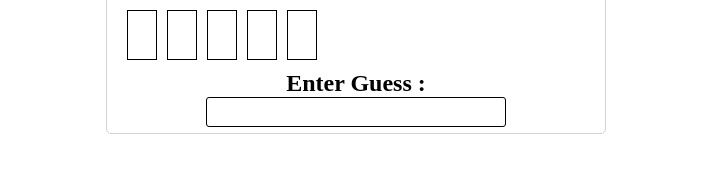
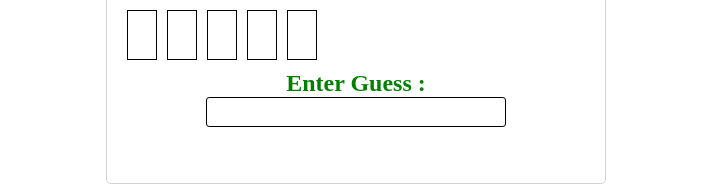
Before and after one commit to Genesispro-maker/ui-playground, a React (Vite) app in the folder ui/: page / in a window 1280 px wide. Shown: the part 886-1072 px from the top of the page, without its empty margins (284-996 px from the left). Before the commit the page ends 1050 px from the top, so only its background shows below. Built offline with nearby package versions, Linux system fonts and the light colour scheme; a web font is replaced by a local one.

Commit message:
Update wordle.module.css

```diff
--- a/ui/src/components/wordle-game/wordle.module.css
+++ b/ui/src/components/wordle-game/wordle.module.css
@@ -23,7 +23,7 @@ html {
 
 .main{
     width: 500px;
-    height: 500px;
+    height: 550px;
     border: 1px solid lightgray;
     margin: 30px auto;
     border-radius: 5px;
@@ -48,7 +48,7 @@ html {
     display: flex;
     justify-content: center;
     align-items: center;
-    margin: auto;
+    margin: 20px auto;
 }
 
 .formWrapper{
@@ -66,10 +66,16 @@ html {
     &:focus{
         outline: 1px solid lightgreen;
     }
+
+    &::placeholder{
+        color: green;
+        font-weight: bold;
+    }
 }
 
 .label{
     text-align: center;
     font-size: 1.5rem;
     font-weight: bold;
+    color: green;
 }
```
